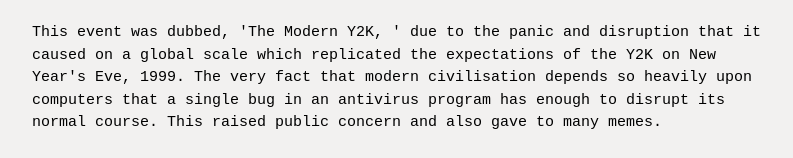
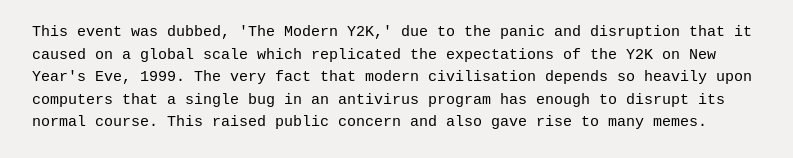
Before and after one commit to yeshuadcosta/conjugatebacid, an Eleventy site: page content/blog/post4.md in a window 1280 px wide. Shown: the part 1852-2010 px from the top of the page, without its empty margins (243-1036 px from the left). Built offline with nearby package versions, Linux system fonts and the light colour scheme; Eleventy itself is replaced by a stand-in of ours; files that its build step writes are made by us from their sources; a web font is replaced by a local one.

Commit message:
Minor text issue

```diff
--- a/content/blog/post4.md
+++ b/content/blog/post4.md
@@ -21,8 +21,8 @@
 
 An immediate fix from IT Admins was to login into these computers via 'Safe Mode,' and unroll the update from Crowdstrike. Later on, Microsoft releases recovery tool to help repair Windows machines hit by CrowdStrike issue. A patch was later deployed to all Windows Computers, probably to fix the vulnerablilty and prevent the isssue from recurring.
 
-This event was dubbed, 'The Modern Y2K, ' due to the panic and disruption that it caused on a global scale which replicated the expectations of the Y2K on New Year's Eve, 1999.
-The very fact that modern civilisation depends so heavily upon computers that a single bug in an antivirus program has enough to disrupt its normal course. This raised public concern and also gave to many memes.
+This event was dubbed, 'The Modern Y2K,' due to the panic and disruption that it caused on a global scale which replicated the expectations of the Y2K on New Year's Eve, 1999.
+The very fact that modern civilisation depends so heavily upon computers that a single bug in an antivirus program has enough to disrupt its normal course. This raised public concern and also gave rise to many memes.
 
 <blockquote class="twitter-tweet" data-dnt="true"><p lang="en" dir="ltr">Blue screen of death <a href="https://t.co/OgV0vbhAB8">pic.twitter.com/OgV0vbhAB8</a></p>&mdash; Sir Doge of the Coin ⚔️ (@dogeofficialceo) <a href="https://twitter.com/dogeofficialceo/status/1814213241192829260?ref_src=twsrc%5Etfw">July 19, 2024</a></blockquote> <script async src="https://platform.twitter.com/widgets.js" charset="utf-8"></script>
 
```
